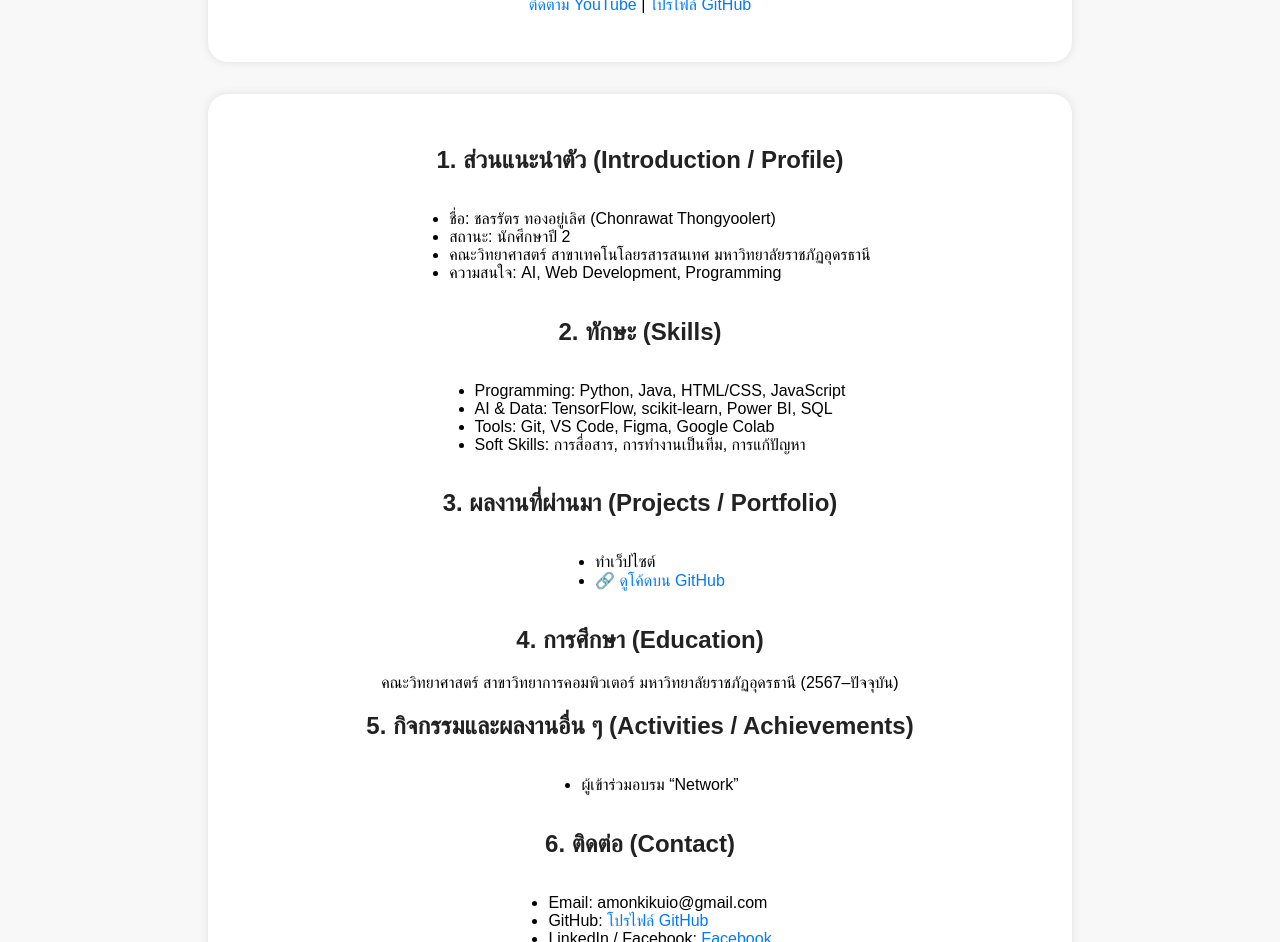
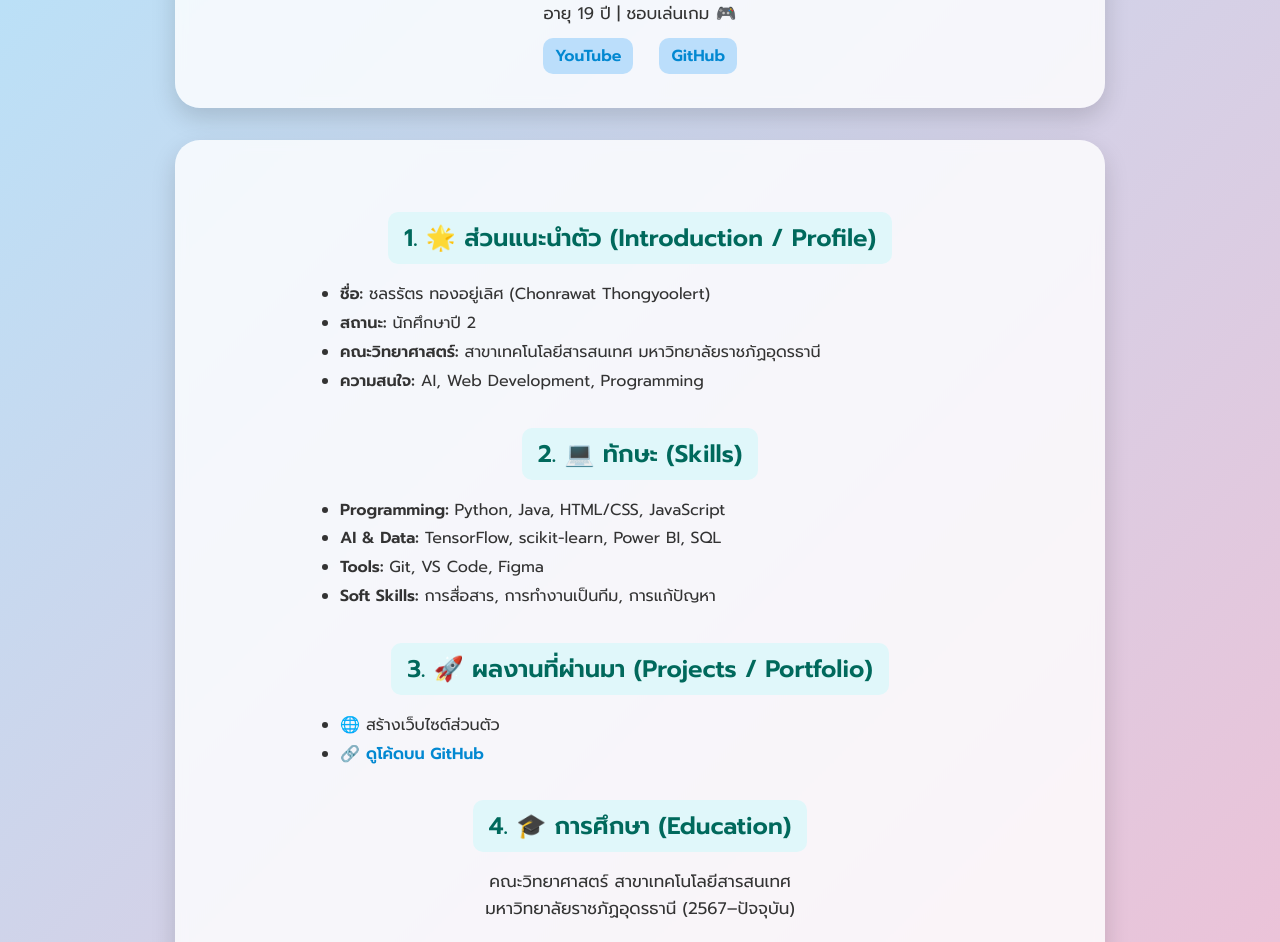
Before and after one commit to amonkung/amonkung.github.io, a plain HTML site: page index.html in a window 1280 px wide. Shown: the part 371-1313 px from the top of the page. Drawn offline with Linux system fonts and the light colour scheme.

Commit message:
index.html

```diff
--- a/index.html
+++ b/index.html
@@ -5,41 +5,98 @@
   <meta name="viewport" content="width=device-width, initial-scale=1.0">
   <title>ชลรัตร ทองอยู่เลิศ | Portfolio</title>
   <style>
+    @import url('https://fonts.googleapis.com/css2?family=Prompt:wght@300;400;600&display=swap');
+
     body {
       font-family: "Prompt", sans-serif;
-      background-color: #f8f8f8;
+      background: linear-gradient(135deg, #b3e5fc, #f8bbd0);
       text-align: center;
       margin: 0;
       padding: 0;
+      color: #333;
     }
+
     .card {
-      background: #fff;
-      width: 80%;
-      max-width: 800px;
+      background: #ffffffcc;
+      width: 85%;
+      max-width: 850px;
       margin: 2rem auto;
-      padding: 2rem;
+      padding: 2.5rem;
+      border-radius: 25px;
+      box-shadow: 0 10px 25px rgba(0, 0, 0, 0.15);
+      backdrop-filter: blur(6px);
+      transition: transform 0.3s ease, box-shadow 0.3s ease;
+    }
+
+    .card:hover {
+      transform: translateY(-5px);
+      box-shadow: 0 12px 30px rgba(0, 0, 0, 0.2);
+    }
+
+    img {
+      width: 280px;
       border-radius: 20px;
-      box-shadow: 0 0 10px rgba(0,0,0,0.1);
+      display: block;
+      margin: 0 auto 1.5rem;
+      box-shadow: 0 4px 15px rgba(0,0,0,0.2);
     }
-    img {
-      width: 200px;
+
+    h1 {
+      color: #1a237e;
+      font-size: 2rem;
+      margin-bottom: 0.3rem;
     }
-    h1, h2 {
-      color: #222;
+
+    p {
+      font-size: 1.05rem;
+      line-height: 1.6;
     }
-    h3 {
-      color: #e74c3c;
+
+    h2 {
+      color: #00695c;
+      background-color: #e0f7fa;
+      padding: 0.5rem 1rem;
+      border-radius: 10px;
+      margin: 2rem auto 1rem;
+      width: fit-content;
+      text-align: center;
     }
+
     ul {
       text-align: left;
-      display: inline-block;
+      margin: 0 auto 1rem;
+      padding: 0;
+      max-width: 600px;
+      font-size: 1rem;
+      line-height: 1.8;
     }
+
     a {
-      color: #007bff;
+      color: #0288d1;
       text-decoration: none;
+      font-weight: 600;
     }
+
     a:hover {
+      color: #d81b60;
       text-decoration: underline;
+    }
+
+    .link-group a {
+      margin: 0 10px;
+      background: #bbdefb;
+      padding: 6px 12px;
+      border-radius: 10px;
+      transition: 0.2s;
+    }
+
+    .link-group a:hover {
+      background: #f48fb1;
+      color: white;
+    }
+
+    .emoji {
+      font-size: 1.3rem;
     }
   </style>
 </head>
@@ -48,56 +105,58 @@
   <div class="card">
     <img src="https://imgs.search.brave.com/y6u9rSMKrioaNQHaeCcsBoDgoWpVv2TQ3CZz-CJTpEk/rs:fit:860:0:0:0/g:ce/aHR0cHM6Ly9iYWRn/aXJsLWFuaW1lLmNv/bS93cC93cC1jb250/ZW50L3VwbG9hZHMv/MjAyNC8wNi9iYWRn/aXJsX3Rpc2VyX3lv/a29fYy5qcGc" alt="Profile Image">
     <h1>ชลรัตร ทองอยู่เลิศ</h1>
-    <p>อายุ 19 ปี</p>
-    <p>ชอบเล่นเกม 🎮</p>
+    <p>อายุ 19 ปี | ชอบเล่นเกม 🎮</p>
 
-    <p>
-      <a href="https://www.youtube.com/@amonkung555">ติดตาม YouTube</a> |
-      <a href="https://github.com/amonkung">โปรไฟล์ GitHub</a>
-    </p>
+    <div class="link-group">
+      <a href="https://www.youtube.com/@amonkung555">YouTube</a>
+      <a href="https://github.com/amonkung">GitHub</a>
+    </div>
   </div>
 
   <div class="card">
-    <h2>1. ส่วนแนะนำตัว (Introduction / Profile)</h2>
+    <h2>1. 🌟 ส่วนแนะนำตัว (Introduction / Profile)</h2>
     <ul>
-      <li>ชื่อ: ชลรรัตร ทองอยู่เลิศ (Chonrawat Thongyoolert)</li>
-      <li>สถานะ: นักศึกษาปี 2</li>
-      <li>คณะวิทยาศาสตร์ สาขาเทคโนโลยรสารสนเทศ มหาวิทยาลัยราชภัฏอุดรธานี</li>
-      <li>ความสนใจ: AI, Web Development, Programming</li>
+      <li><b>ชื่อ:</b> ชลรรัตร ทองอยู่เลิศ (Chonrawat Thongyoolert)</li>
+      <li><b>สถานะ:</b> นักศึกษาปี 2</li>
+      <li><b>คณะวิทยาศาสตร์:</b> สาขาเทคโนโลยีสารสนเทศ มหาวิทยาลัยราชภัฏอุดรธานี</li>
+      <li><b>ความสนใจ:</b> AI, Web Development, Programming</li>
     </ul>
 
-    <h2>2. ทักษะ (Skills)</h2>
+    <h2>2. 💻 ทักษะ (Skills)</h2>
     <ul>
-      <li>Programming: Python, Java, HTML/CSS, JavaScript</li>
-      <li>AI & Data: TensorFlow, scikit-learn, Power BI, SQL</li>
-      <li>Tools: Git, VS Code, Figma, Google Colab</li>
-      <li>Soft Skills: การสื่อสาร, การทำงานเป็นทีม, การแก้ปัญหา</li>
+      <li><b>Programming:</b> Python, Java, HTML/CSS, JavaScript</li>
+      <li><b>AI & Data:</b> TensorFlow, scikit-learn, Power BI, SQL</li>
+      <li><b>Tools:</b> Git, VS Code, Figma</li>
+      <li><b>Soft Skills:</b> การสื่อสาร, การทำงานเป็นทีม, การแก้ปัญหา</li>
     </ul>
 
-    <h2>3. ผลงานที่ผ่านมา (Projects / Portfolio)</h2>
+    <h2>3. 🚀 ผลงานที่ผ่านมา (Projects / Portfolio)</h2>
     <ul>
-      <li>ทำเว็ปไซต์</li>
+      <li>🌐 สร้างเว็บไซต์ส่วนตัว</li>
       <li>🔗 <a href="https://github.com/amonkung/yorn-is-kai">ดูโค้ดบน GitHub</a></li>
     </ul>
 
-    <h2>4. การศึกษา (Education)</h2>
-    <p>คณะวิทยาศาสตร์ สาขาวิทยาการคอมพิวเตอร์
+    <h2>4. 🎓 การศึกษา (Education)</h2>
+    <p>คณะวิทยาศาสตร์ สาขาเทคโนโลยีสารสนเทศ<br>
     มหาวิทยาลัยราชภัฏอุดรธานี (2567–ปัจจุบัน)</p>
 
-    <h2>5. กิจกรรมและผลงานอื่น ๆ (Activities / Achievements)</h2>
+    <h2>5. 🏅 กิจกรรมและผลงานอื่น ๆ (Activities / Achievements)</h2>
     <ul>
       <li>ผู้เข้าร่วมอบรม “Network”</li>
+      <li>แข่งอาโอวี”</li>
+      <li>แข่งการ์ด”</li>
+      <li>แข่งสร้างแมพมายคราฟ”</li>
     </ul>
 
-    <h2>6. ติดต่อ (Contact)</h2>
+    <h2>6. 📞 ติดต่อ (Contact)</h2>
     <ul>
-      <li>Email: amonkikuio@gmail.com</li>
-      <li>GitHub: <a href="https://github.com/amonkung">โปรไฟล์ GitHub</a></li>
-      <li>LinkedIn / Facebook: <a href="#https://www.facebook.com/amonkung.tohighway/">Facebook</a></li>
+      <li>Email: <a href="mailto:amonkikuio@gmail.com">amonkikuio@gmail.com</a></li>
+      <li>GitHub: <a href="https://github.com/amonkung">amonkung</a></li>
+      <li>Facebook: <a href="https://www.facebook.com/amonkung.tohighway/">amonkung tohighway</a></li>
     </ul>
 
-    <h2>7. องค์ประกอบเสริม (Career Interest)</h2>
-    <p>สนใจทำงานด้าน AI Engineer, Web Developer และ Coding ในอนาคต</p>
+    <h2>7. 💡 องค์ประกอบเสริม (Career Interest)</h2>
+    <p>สนใจทำงานด้าน AI Engineer, Web Developer, Codingและ พัฒนาเกมหรือสร้างเกม ในอนาคต</p>
   </div>
 
 </body>
```
